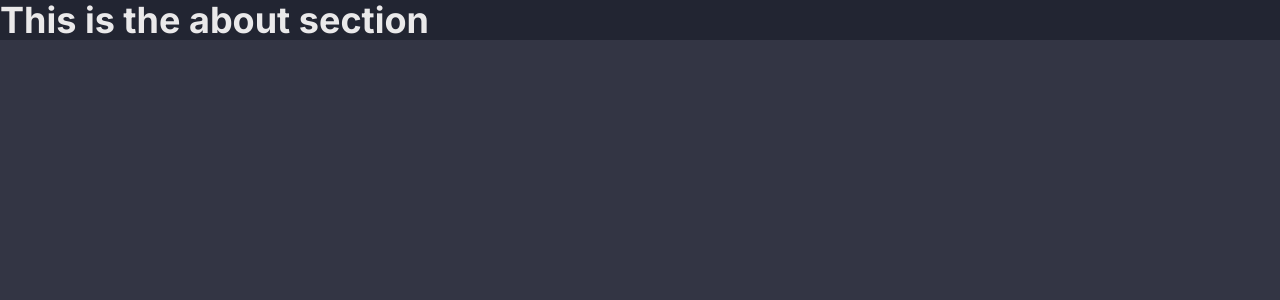
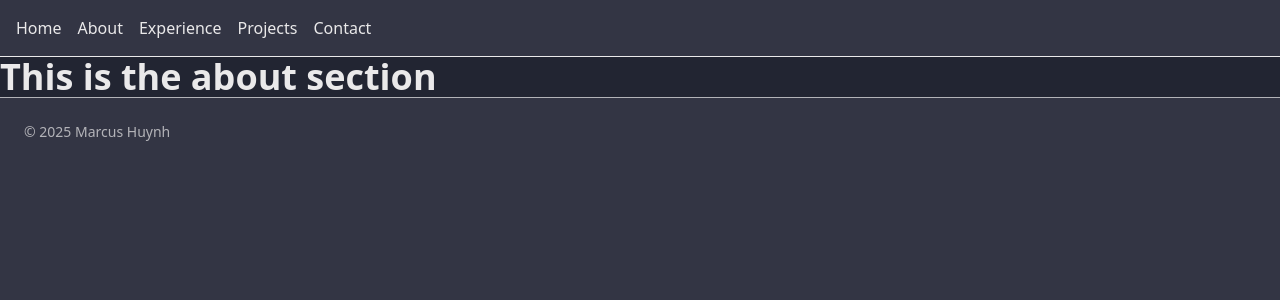
Before and after one commit to mjhuynh8/personal-portfolio, a Next.js app: page /about in a window 1280 px wide. Shown: the top 300 px of the page. Built offline with nearby package versions, Linux system fonts and the light colour scheme.

Commit message:
homepage loading animation

```diff
--- /dev/null
+++ b/app/components/CheckHome.js
@@ -0,0 +1,21 @@
+"use client";
+
+// this is purely a utility component to check if the user is on the home page
+// if they are, we don't want to show the navbar or footer
+
+import { usePathname } from "next/navigation";
+import Navbar from "./Navbar";
+import Footer from "./Footer";
+
+export default function CheckHome({ children }) {
+  const pathname = usePathname();
+  const showFootNav = pathname !== "/";
+
+  return (
+    <>
+      {showFootNav && <Navbar />}
+      <main>{children}</main>
+      {showFootNav && <Footer />}
+    </>
+  );
+}
--- a/app/components/Footer.js
+++ b/app/components/Footer.js
@@ -0,0 +1,7 @@
+export default function Footer() {
+  return (
+    <footer className="p-6 border-t text-sm opacity-70">
+      © {new Date().getFullYear()} Marcus Huynh
+    </footer>
+  );
+}
--- /dev/null
+++ b/app/components/LoadingBar.js
@@ -0,0 +1,8 @@
+export default function LoadingBar() {
+  return (
+    <div className="relative h-[2px] w-[300px] overflow-hidden bg-[#404559]">
+      <div className="absolute inset-0 bg-[linear-gradient(87deg,_rgb(51,53,68)_0%,_rgba(255,255,255,0.14)_30%,_rgba(255,255,255,0.14)_70%,_rgb(51,53,68)_100%)]" />
+      <div className="absolute top-0 left-[-20%] h-full w-[70px] bg-[linear-gradient(87deg,_rgba(0,0,0,0)_0%,_rgb(234,233,234)_40%,_rgb(234,233,234)_60%,_rgba(0,0,0,0)_100%)] animate-light" />
+    </div>
+  );
+}
--- a/app/components/Navbar.js
+++ b/app/components/Navbar.js
@@ -1,12 +1,25 @@
-function Navbar() {
+"use client";
+
+import Link from "next/link";
+
+const links = [
+  { href: "/", label: "Home" },
+  { href: "/about", label: "About" },
+  { href: "/experience", label: "Experience" },
+  { href: "/projects", label: "Projects" },
+  { href: "/contact", label: "Contact" },
+];
+
+export default function Navbar() {
   return (
-    <div className="flex flex-row justify-center items-center gap-15 text-2xl p-10">
-      <h1>About</h1>
-      <h1>Experience</h1>
-      <h1>Projects</h1>
-      <h1>Contact</h1>
-    </div>
+    <nav className="flex gap-4 p-4 border-b">
+      {links.map(({ href, label }) => {
+        return (
+          <Link key={href} href={href}>
+            {label}
+          </Link>
+        );
+      })}
+    </nav>
   );
 }
-
-export default Navbar;
--- a/app/globals.css
+++ b/app/globals.css
@@ -7,11 +7,46 @@
   --color-text: rgb(234, 233, 234); /* Light text color */
 }
 
+@layer base {
   html,
   body {
     margin: 0;
     padding: 0;
-  font-family: "Inter", sans-serif;
     background-color: var(--color-primary);
     color: var(--color-text);
   }
+}
+
+@layer components {
+}
+
+@layer utilities {
+  .animate-light {
+    animation: animate-light 2.5s ease-in-out infinite;
+  }
+
+  @keyframes animate-light {
+    0% {
+      left: -30%;
+      opacity: 0;
+      filter: blur(8px);
+    }
+    20% {
+      opacity: 0.1;
+      filter: blur(2px);
+    }
+    50% {
+      opacity: 1;
+      filter: blur(0px);
+    }
+    80% {
+      opacity: 0.25;
+      filter: blur(2px);
+    }
+    100% {
+      left: 100%;
+      opacity: 0;
+      filter: blur(8px);
+    }
+  }
+}
--- a/app/layout.js
+++ b/app/layout.js
@@ -1,3 +1,4 @@
+import CheckHome from "./components/CheckHome";
 import { Inter } from "next/font/google";
 import "./globals.css";
 
@@ -14,7 +15,9 @@ export const metadata = {
 export default function RootLayout({ children }) {
   return (
     <html lang="en">
-      <body className={`${inter.variable} antialiased`}>{children}</body>
+      <body className={`${inter.variable} antialiased`}>
+        <CheckHome>{children}</CheckHome>
+      </body>
     </html>
   );
 }
--- a/app/page.js
+++ b/app/page.js
@@ -1,19 +1,26 @@
+"use client";
+
+import { useEffect, useState } from "react";
 import Navbar from "./components/Navbar";
-import Intro from "./components/Intro";
-import About from "./components/About";
-import Experience from "./components/Experience";
-import Projects from "./components/Projects";
-import Contact from "./components/Contact";
+import LoadingBar from "./components/LoadingBar";
 
 export default function Home() {
+  const [loading, setLoading] = useState(true);
+  useEffect(() => {
+    setTimeout(() => {
+      setLoading(false);
+    }, 2250);
+  }, []);
   return (
-    <div className="flex flex-col items-center justify-center min-h-screen">
-      <Navbar />
-      <Intro />
-      <About />
-      <Experience />
-      <Projects />
-      <Contact />
+    <div className="flex flex-col items-center justify-center min-h-screen gap-5">
+      <h1 className="text-4xl font-bold">Marcus Huynh</h1>
+      {loading ? (
+        <LoadingBar />
+      ) : (
+        <>
+          <Navbar />
+        </>
+      )}
     </div>
   );
 }
```
Lines whose indentation alone changed are shown as unchanged.
